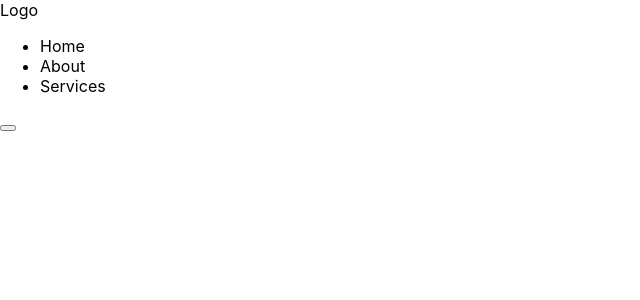
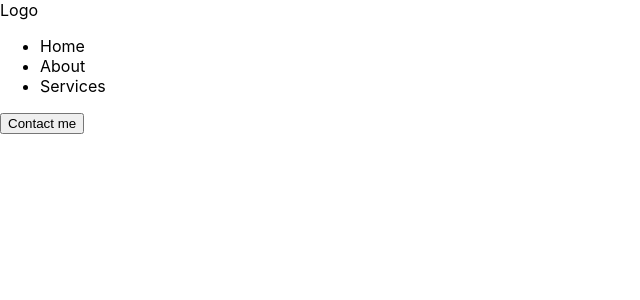
Before and after one commit to an-kulinich/portfolio, a React app: page / in a window 1280 px wide. Shown: the top 300 px of the page, without its empty margins (0-640 px from the left). Built offline with nearby package versions, Linux system fonts and the light colour scheme.

Commit message:
Add FlexWrapper

```diff
--- a/src/App.tsx
+++ b/src/App.tsx
@@ -1,5 +1,5 @@
 import './App.css';
-import {Header} from "./Layout/header/Header";
+import {Header} from "./layout/header/Header";
 
 
 function App() {
--- a/src/Layout/header/Header.tsx
+++ b/src/layout/header/Header.tsx
@@ -21,7 +21,7 @@ export const Header = () => {
                     </MenuLink>
                 </MenuItem>
             </Menu>
-            <ContactButton></ContactButton>
+            <ContactButton>Contact me</ContactButton>
         </StyledHeader>
     );
 };
```
Also changed, not shown: src/components/FlexWrapper.tsx (added, +16 -0 lines).
